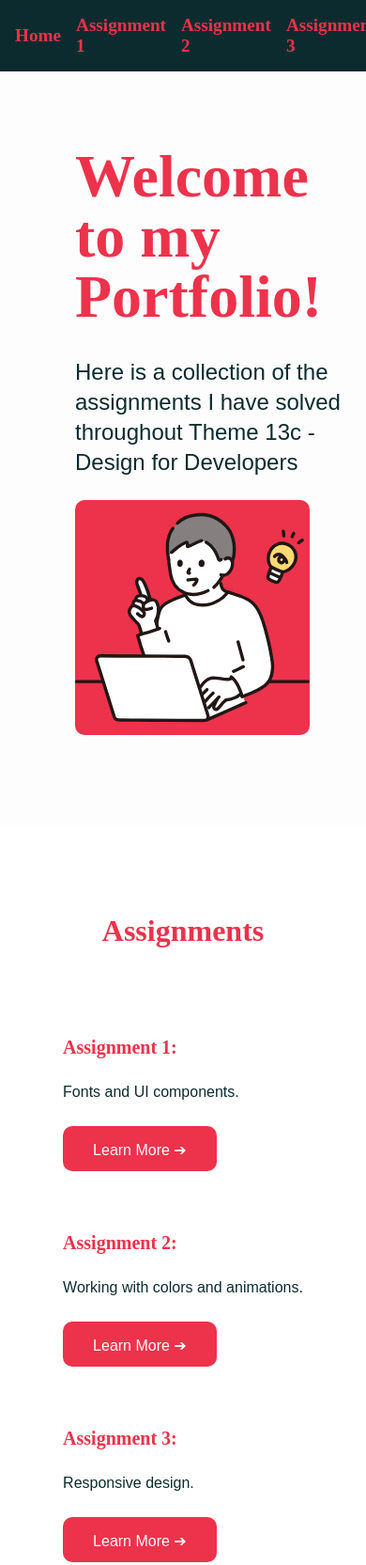
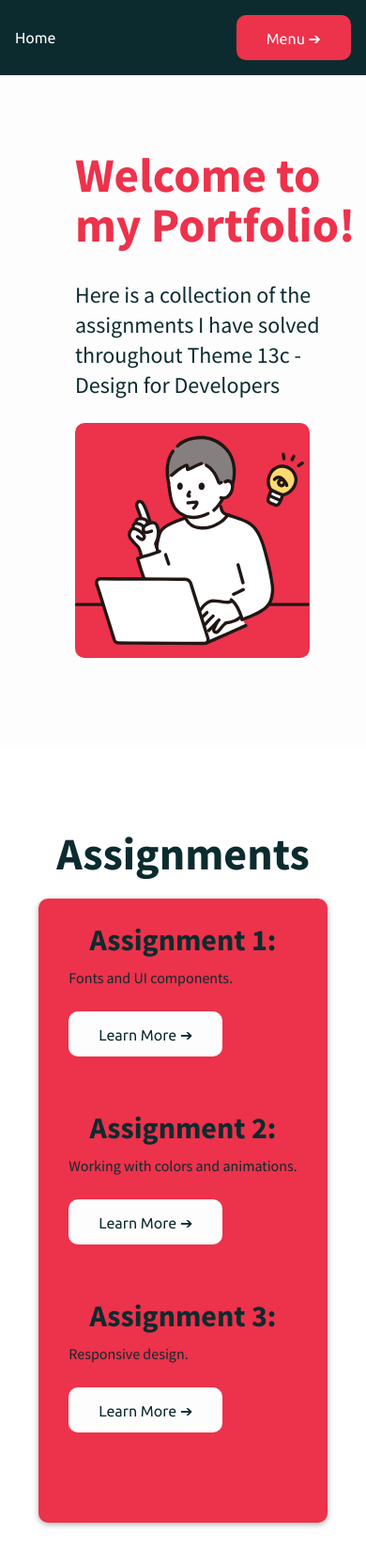
Before and after one commit to skroyer09/assignment_portfolio, a plain HTML site: page index.html in a window 390 px wide. Shown: the top 1665 px of the page at 94% size. Drawn offline with Linux system fonts and the light colour scheme; placeholder pictures from the web are drawn by us; a script that the page names is missing.

Commit message:
added a mobile menu

```diff
--- a/index.html
+++ b/index.html
@@ -6,16 +6,21 @@
     <meta http-equiv="X-UA-Compatible" content="ie=edge" />
     <title>Responsive Design</title>
     <link rel="stylesheet" href="style.css" />
+    <link rel="preconnect" href="https://fonts.googleapis.com" />
+    <link rel="preconnect" href="https://fonts.gstatic.com" crossorigin />
+    <link href="https://fonts.googleapis.com/css2?family=Source+Sans+Pro:wght@300;400;700&family=Ubuntu:wght@400;700&display=swap" rel="stylesheet" />
   </head>
   <body>
     <nav>
       <!-- Menu component layout -->
       <a href="index.html">Home</a>
-      <ul>
-        <li><a href="assignment_1.html">Assignment 1</a></li>
-        <li><a href="assignment_2.html">Assignment 2</a></li>
-        <li><a href="assignment_3.html">Assignment 3</a></li>
+      <ul id="sidemenu">
+        <li><a href="assignment_1.html">Fonts and UI</a></li>
+        <li><a href="assignment_2.html">Colors and animations</a></li>
+        <li><a href="assignment_3.html">Responsive design</a></li>
+        <button class="mobile_btb" onclick="closemenu()"></button>
       </ul>
+      <button class="mobile_btb" onclick="openmenu()">Menu &#x2794;</button>
     </nav>
     <header>
       <div class="header_text">
@@ -26,31 +31,28 @@
     </header>
     <section id="product">
       <h2>Assignments</h2>
-      <!-- Two columns: graphics to the left, text to the right -->
 
-      <!-- Add image-->
-      <div class="product_graphics"></div>
       <div class="product_text">
         <article>
           <h3>Assignment 1:</h3>
           <p>Fonts and UI components.</p>
-          <a href="#">
-            <button type="button">Learn More &#x2794;</button>
+          <a href="assignment_1.html">
+            <button class="pro_btb" type="button">Learn More &#x2794;</button>
           </a>
         </article>
 
         <article>
           <h3>Assignment 2:</h3>
           <p>Working with colors and animations.</p>
-          <a href="#">
-            <button type="button">Learn More &#x2794;</button>
+          <a href="assignment_2.html">
+            <button class="pro_btb" type="button">Learn More &#x2794;</button>
           </a>
         </article>
         <article>
           <h3>Assignment 3:</h3>
           <p>Responsive design.</p>
-          <a href="#">
-            <button type="button">Learn More &#x2794;</button>
+          <a href="assignment_3.html">
+            <button class="pro_btb" type="button">Learn More &#x2794;</button>
           </a>
         </article>
       </div>
--- /dev/null
+++ b/script.js
@@ -0,0 +1,9 @@
+var sidemenu = document.getElementById("sidemenu");
+
+function openmenu() {
+  sidemenu.style.right = "0";
+}
+
+function closemenu() {
+  sidemenu.style.right = "-200px";
+}
--- a/style.css
+++ b/style.css
@@ -1,8 +1,11 @@
-/* Mobile-first responsive design */
 * {
   box-sizing: border-box;
   margin: 0;
   padding: 0;
+}
+
+html {
+  scroll-behavior: smooth;
 }
 
 :root {
@@ -17,6 +20,8 @@
 h1,
 h2,
 h3 {
+  font-family: Source Sans Pro;
+  font-weight: bold;
   margin-bottom: 1rem;
   color: var(--color-accent1);
 }
@@ -40,7 +45,7 @@ h3 {
 }
 
 p {
-  font-family: "Poppins", sans-serif;
+  font-family: Source Sans Pro;
   font-size: 1rem;
   line-height: 1.5rem;
   margin-bottom: 1.5rem;
@@ -48,14 +53,14 @@ p {
 }
 
 a {
+  font-family: Ubuntu;
   text-decoration: none;
   color: var(--color-primary1);
   cursor: pointer;
 }
 
 a:hover {
-  text-decoration: underline;
-  color: var(--color-primary1);
+  color: var(--color-accent1);
   font-weight: bold;
 }
 
@@ -66,39 +71,50 @@ ul {
 /* Navigation */
 nav {
   display: flex;
+  align-items: center;
   justify-content: space-between;
-  align-items: center;
+  flex-wrap: wrap;
   padding: 1rem;
   background-color: var(--color-secondary1);
   color: var(--color-primary1);
 }
 
-nav a {
-  color: var(--color-accent1);
-  text-decoration: none;
-  font-weight: bold;
-  font-size: 1.2rem;
+nav ul li {
+  display: inline-block;
+  list-style: none;
+  margin: 10px 20px;
 }
 
-nav a.logo {
-  font-family: "Noto Serif Display", serif;
-  font-size: 1.25rem;
-  font-weight: bold;
+nav ul li a {
+  color: var(--color-primary1);
+  text-decoration: none;
+  font-size: 18px;
+  position: relative;
 }
 
-nav ul {
-  display: flex;
-  list-style: none;
+nav ul li a::after {
+  content: "";
+  width: 0;
+  height: 3px;
+  background: #ff004f;
+  position: absolute;
+  left: 0;
+  bottom: -6px;
+  transition: 0.5s;
 }
 
-nav li {
-  display: inline-block;
-  margin-left: 1rem;
+nav ul li a:hover::after {
+  width: 100%;
+}
+
+nav .mobile_btb {
+  display: none;
 }
 
 /* UI Elements */
 button {
   display: inline-block;
+  font-family: Ubuntu;
   height: 3rem;
   padding: 1rem 2rem;
   border: none;
@@ -192,23 +208,49 @@ header p {
   margin-top: 5rem;
 }
 
-#product h2 {
-  font-size: 2rem;
-  margin-bottom: -20rem;
+.pro_btb {
+  background-color: var(--color-primary1);
+  color: var(--color-secondary1);
 }
 
-.product_graphics {
-  height: 400px;
-  background-image: url("https://via.placeholder.com/600x400");
-  background-repeat: no-repeat;
-  background-size: cover;
+#product h2 {
+  font-size: 3rem;
+  color: var(--color-secondary1);
+  margin-bottom: 2rem;
+  text-align: center;
+}
+
+@keyframes zoomIn {
+  0% {
+    transform: scale(0.5);
+    opacity: 0;
+  }
+  100% {
+    transform: scale(1);
+    opacity: 1;
+  }
 }
 
 .product_text {
   display: flex;
   flex-direction: column;
   max-width: 1000px;
-  padding: 1rem;
+  padding: 2rem;
+  background-color: var(--color-accent1);
+  border-radius: 10px;
+  box-shadow: 0px 2px 6px rgba(0, 0, 0, 0.3);
+  animation: slideInUp 1s ease;
+}
+
+@keyframes slideInUp {
+  0% {
+    transform: translateY(100%);
+    opacity: 0;
+  }
+  100% {
+    transform: translateY(0%);
+    opacity: 1;
+  }
 }
 
 .product_text article {
@@ -216,7 +258,10 @@ header p {
 }
 
 .product_text h3 {
-  font-size: 1;
+  font-size: 2rem;
+  color: var(--color-secondary1);
+  margin-bottom: 1rem;
+  text-align: center;
 }
 
 .Learned {
@@ -262,3 +307,83 @@ footer section.left {
 footer section div {
   margin: 0px 1rem 1rem 1rem;
 }
+
+@media screen and (max-width: 600px) {
+  nav .mobile_btb {
+    display: block;
+  }
+
+  nav ul {
+    background: var(--color-accent1);
+    position: fixed;
+    top: 0;
+    right: -200px;
+    width: 200px;
+    height: 100vh;
+    padding-top: 50px;
+    z-index: 2;
+    transition: right 0.5s;
+  }
+
+  nav ul li {
+    display: block;
+    margin: 25px;
+  }
+
+  nav ul .mobile_btb {
+    position: absolute;
+    top: 18px;
+    left: 120px;
+    width: 20px;
+    height: 20px;
+    cursor: pointer;
+  }
+
+  nav ul .mobile_btb::before,
+  nav ul .mobile_btb::after {
+    content: "";
+    position: absolute;
+    top: 50%;
+    left: 0;
+    width: 100%;
+    height: 1px;
+    background-color: #000;
+    transform: translateY(-50%);
+  }
+
+  nav ul .mobile_btb::before {
+    transform: translateY(-50%) rotate(45deg);
+    height: 6px;
+  }
+
+  nav ul .mobile_btb::after {
+    transform: translateY(-50%) rotate(-45deg);
+    height: 6px;
+  }
+
+  .sub-title {
+    font-size: 40px;
+  }
+
+  header h1 {
+    font-size: 3.2rem;
+    line-height: 3.3rem;
+  }
+
+  footer {
+    padding: 2rem;
+    margin-top: 10rem;
+  }
+
+  footer h2 {
+    font-size: 1.5rem;
+  }
+
+  footer section.left {
+    max-width: 100%;
+  }
+
+  footer section div {
+    margin: 0px 0 1rem 0;
+  }
+}
```
Also changed, not shown: assignment_1.html (+9 -4 lines), assignment_2.html (+9 -4 lines), assignment_3.html (+9 -4 lines), image/close-md-svgrepo-com.svg (added).
